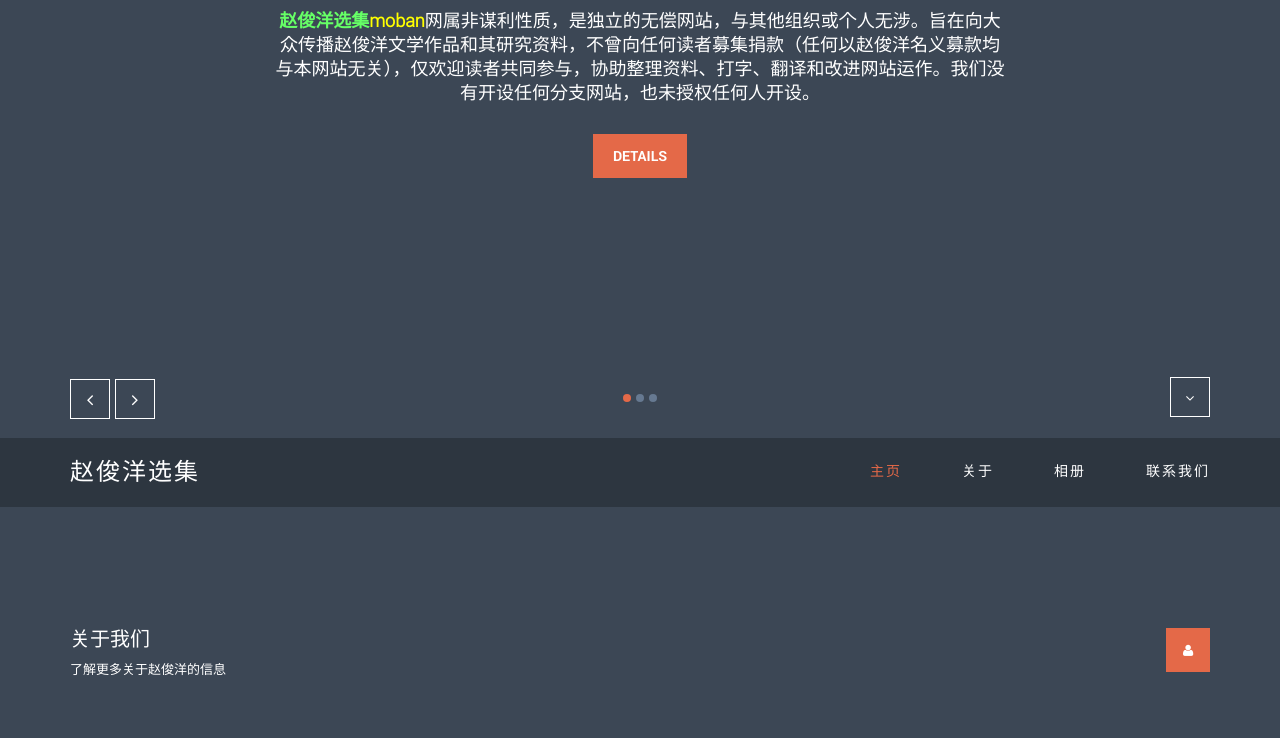
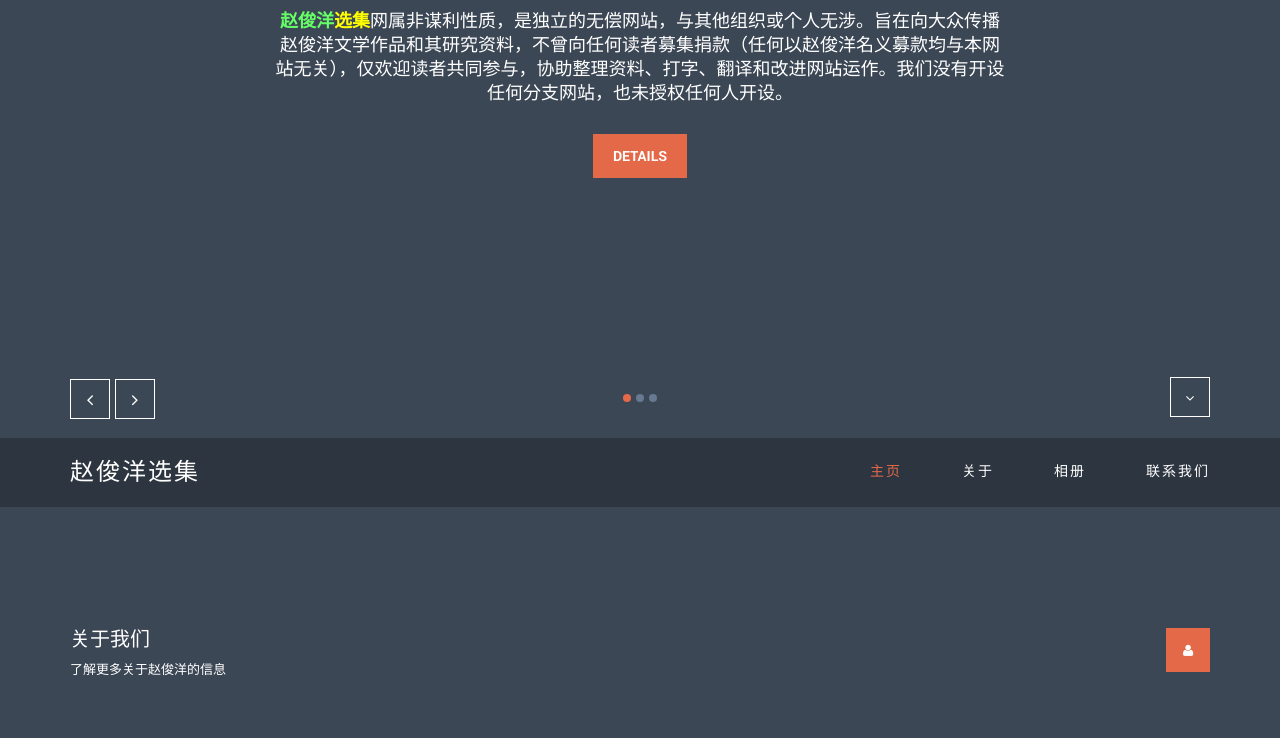
Before and after one commit to Valinomycin-CN/Valinomycin-CN, a plain HTML site: page index.html in a window 1280 px wide. Shown: the part 362-1100 px from the top of the page. Drawn offline with Linux system fonts and the light colour scheme.

Commit message:
Update index.html

```diff
--- a/index.html
+++ b/index.html
@@ -34,7 +34,7 @@
                         <div class="container">
                             <div class="col-md-offset-2 col-md-8 col-sm-12">
                                 <h2>赵俊洋选集</h2>
-                                <p><strong><span class="green">赵俊洋选集</span><span class="yellow">moban</span></strong>网属非谋利性质，是独立的无偿网站，与其他组织或个人无涉。旨在向大众传播赵俊洋文学作品和其研究资料，不曾向任何读者募集捐款（任何以赵俊洋名义募款均与本网站无关），仅欢迎读者共同参与，协助整理资料、打字、翻译和改进网站运作。我们没有开设任何分支网站，也未授权任何人开设。</p>
+                                <p><strong><span class="green">赵俊洋</span><span class="yellow">选集</span></strong>网属非谋利性质，是独立的无偿网站，与其他组织或个人无涉。旨在向大众传播赵俊洋文学作品和其研究资料，不曾向任何读者募集捐款（任何以赵俊洋名义募款均与本网站无关），仅欢迎读者共同参与，协助整理资料、打字、翻译和改进网站运作。我们没有开设任何分支网站，也未授权任何人开设。</p>
                                 <a href="#" class="button default">Details</a>
                             </div>
                         </div>
```
